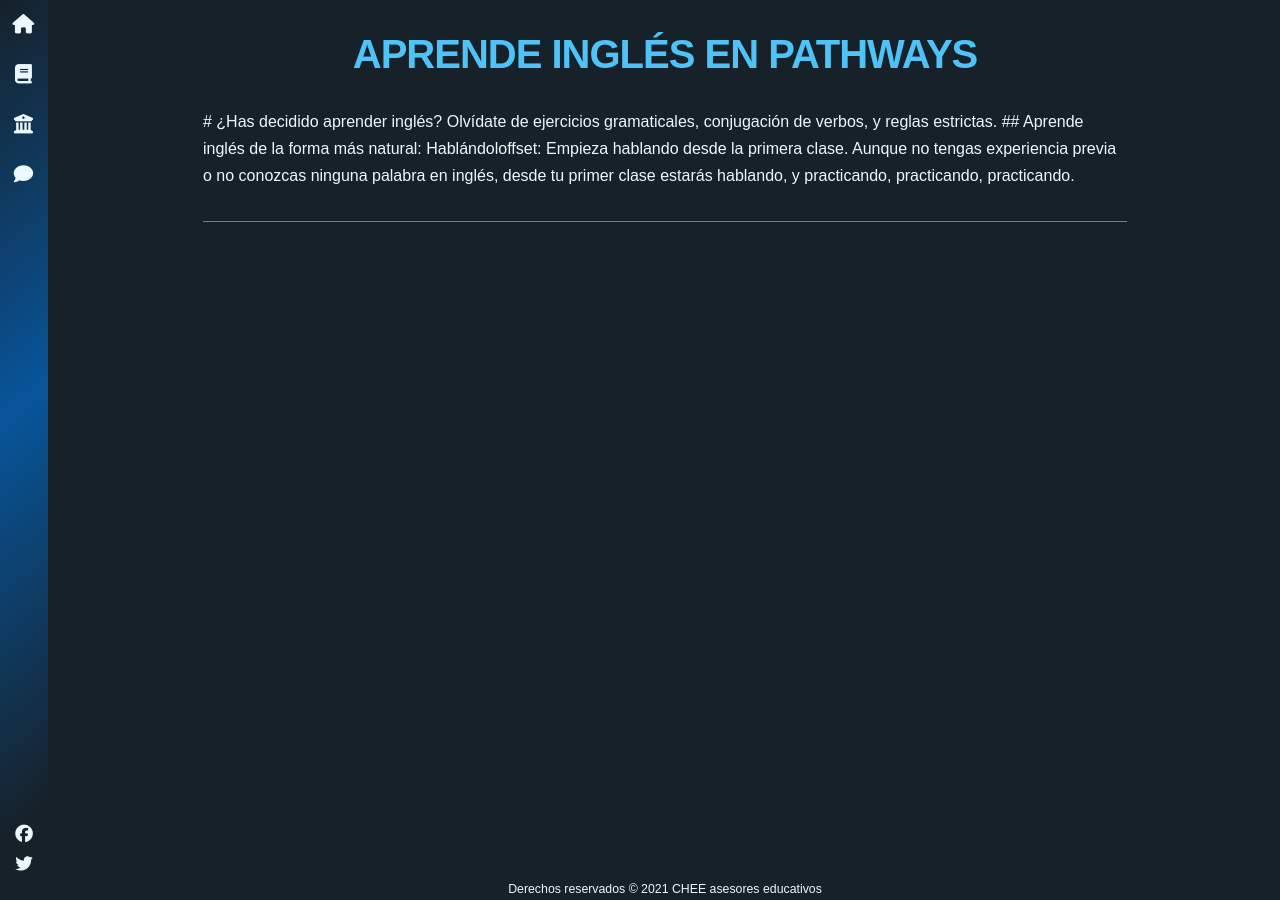
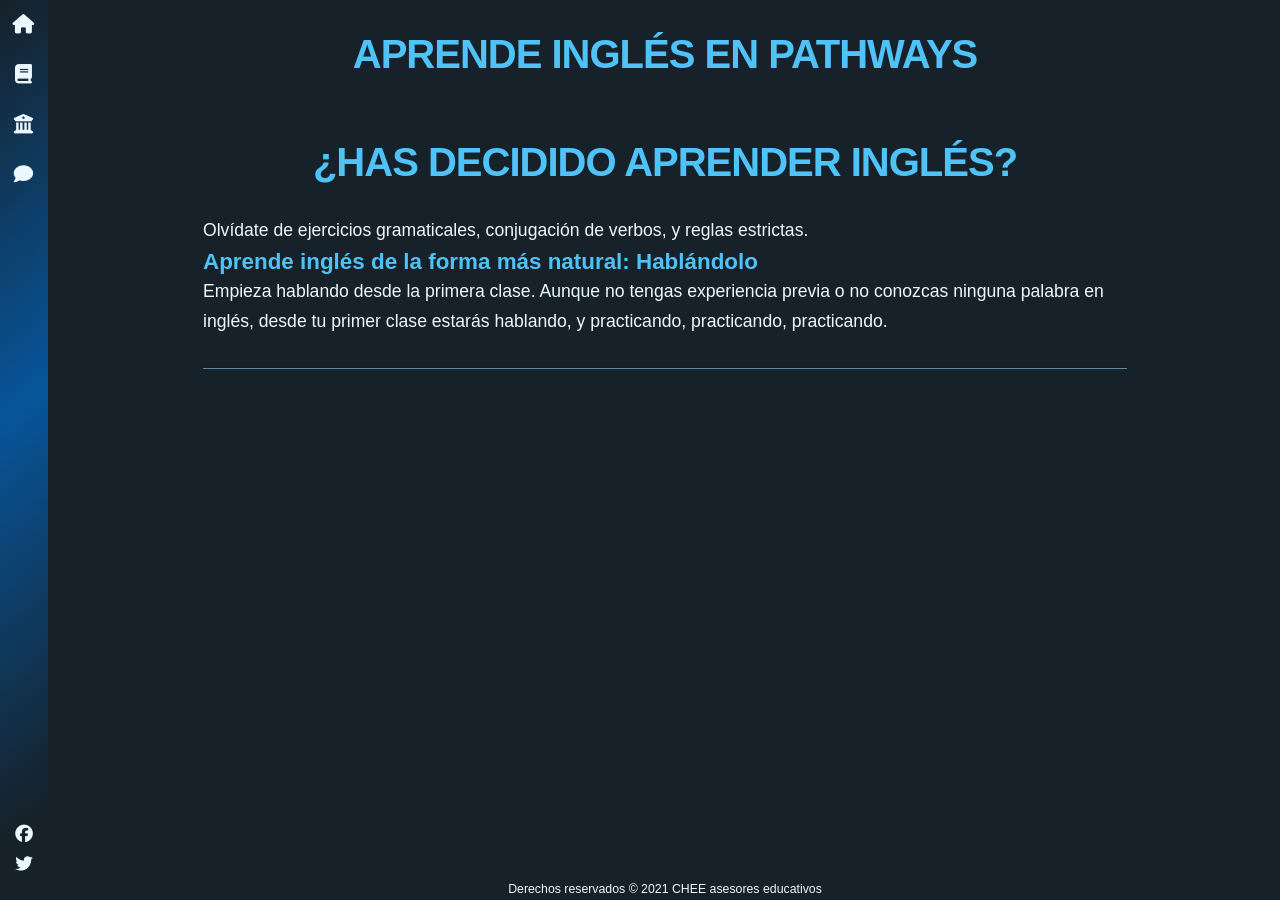
Before and after one commit to camachevaz/ESL, a Jekyll site: the page built from pages/pathways.html, in a window 1280 px wide. Built offline with Jekyll 4.4.1, drawn with Linux system fonts in a browser that asks for light colours; nearby versions of some CDN libraries; some web fonts are replaced.

Commit message:
Update pathways.html

```diff
--- a/pages/pathways.html
+++ b/pages/pathways.html
@@ -5,10 +5,10 @@
 category: category-2
 ---
 
-# ¿Has decidido aprender inglés?
+<h1>¿Has decidido aprender inglés?</h1>
 
-Olvídate de ejercicios gramaticales, conjugación de verbos, y reglas estrictas.
+<p>Olvídate de ejercicios gramaticales, conjugación de verbos, y reglas estrictas.</p>
 
-## Aprende inglés de la forma más natural: Hablándoloffset:
+<h2>Aprende inglés de la forma más natural: Hablándolo</h2>
 
-Empieza hablando desde la primera clase. Aunque no tengas experiencia previa o no conozcas ninguna palabra en inglés, desde tu primer clase estarás hablando, y practicando, practicando, practicando.
+<p>Empieza hablando desde la primera clase. Aunque no tengas experiencia previa o no conozcas ninguna palabra en inglés, desde tu primer clase estarás hablando, y practicando, practicando, practicando.</p>
```
